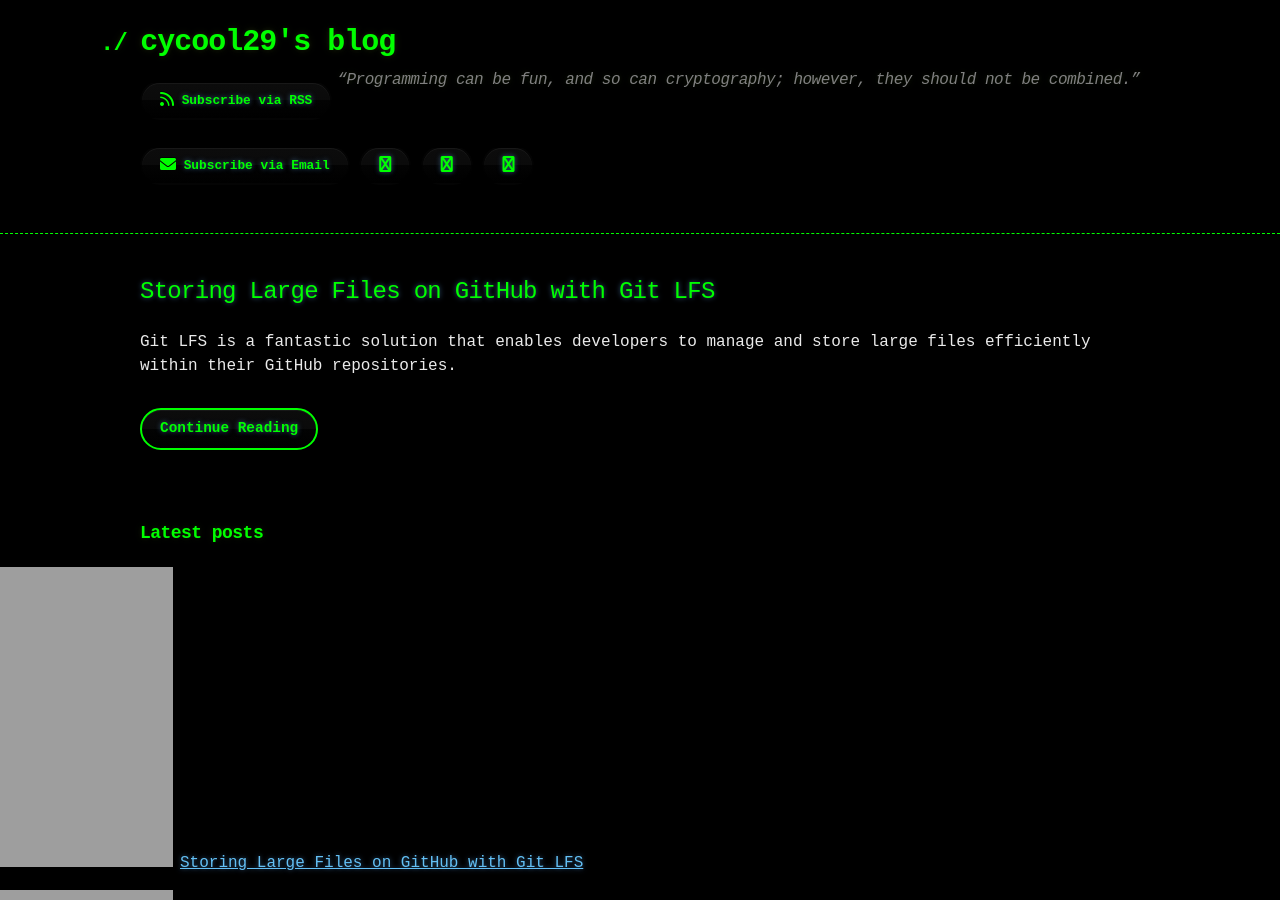
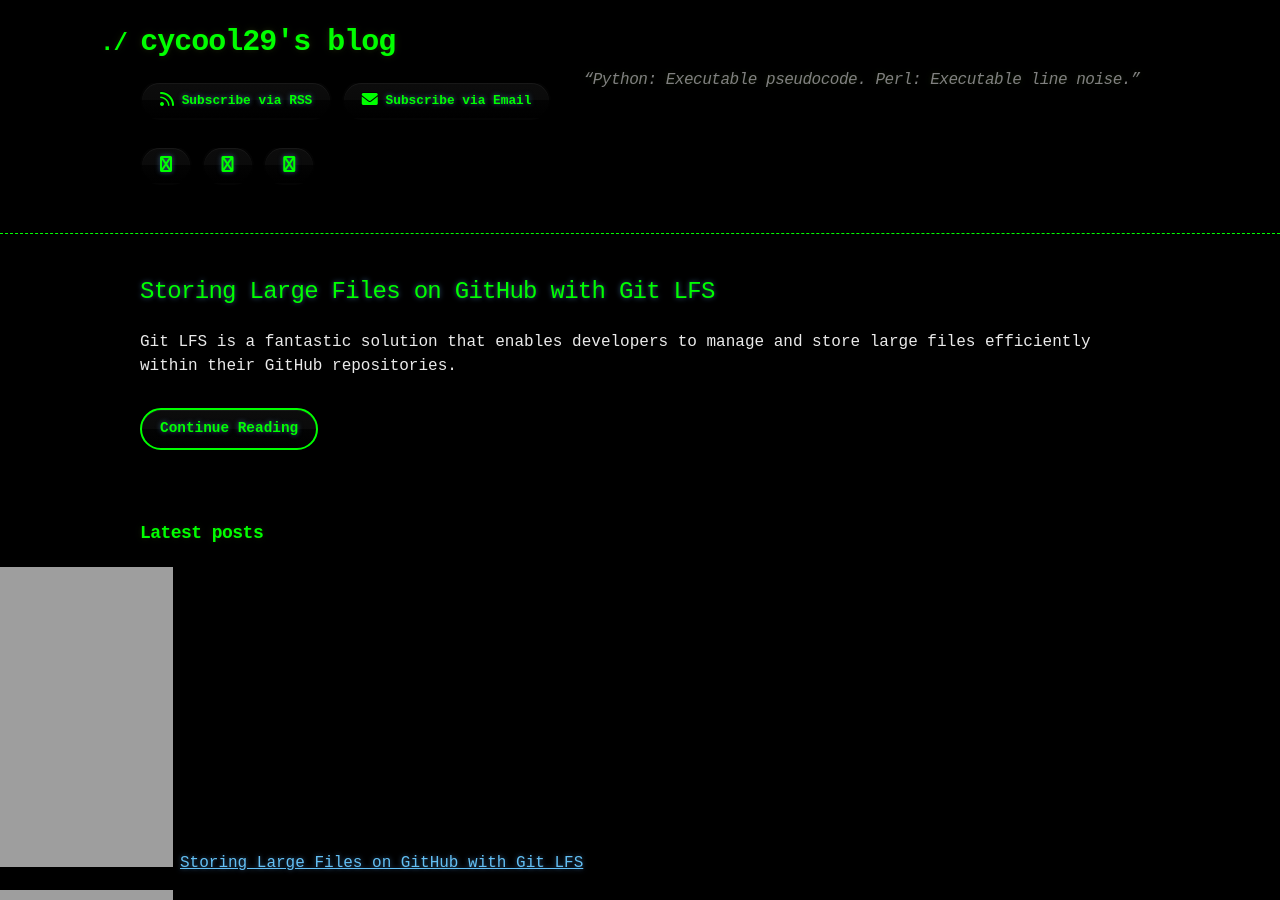
Before and after one commit to cycool29/cycool29.github.io, a Jekyll site: the page built from index.md, in a window 1280 px wide and 900 px high. Built offline with Jekyll 4.4.1, drawn with Linux system fonts in a browser that asks for light colours; a style sheet for code colours, icons or effects is not loaded.

Commit message:
Update quotes

```diff
--- a/_config.yml
+++ b/_config.yml
@@ -1,5 +1,5 @@
 title: cycool29's blog
-description: "“Programming can be fun, and so can cryptography; however, they should not be combined.” "
+description: "“Python: Executable pseudocode. Perl: Executable line noise.” "
 bio: A high school student. Intermediate in Python, Git, Bash. Learning JavaScript. He/Him. "
 author: cycool29
 url: https://cycool29.github.io
```
